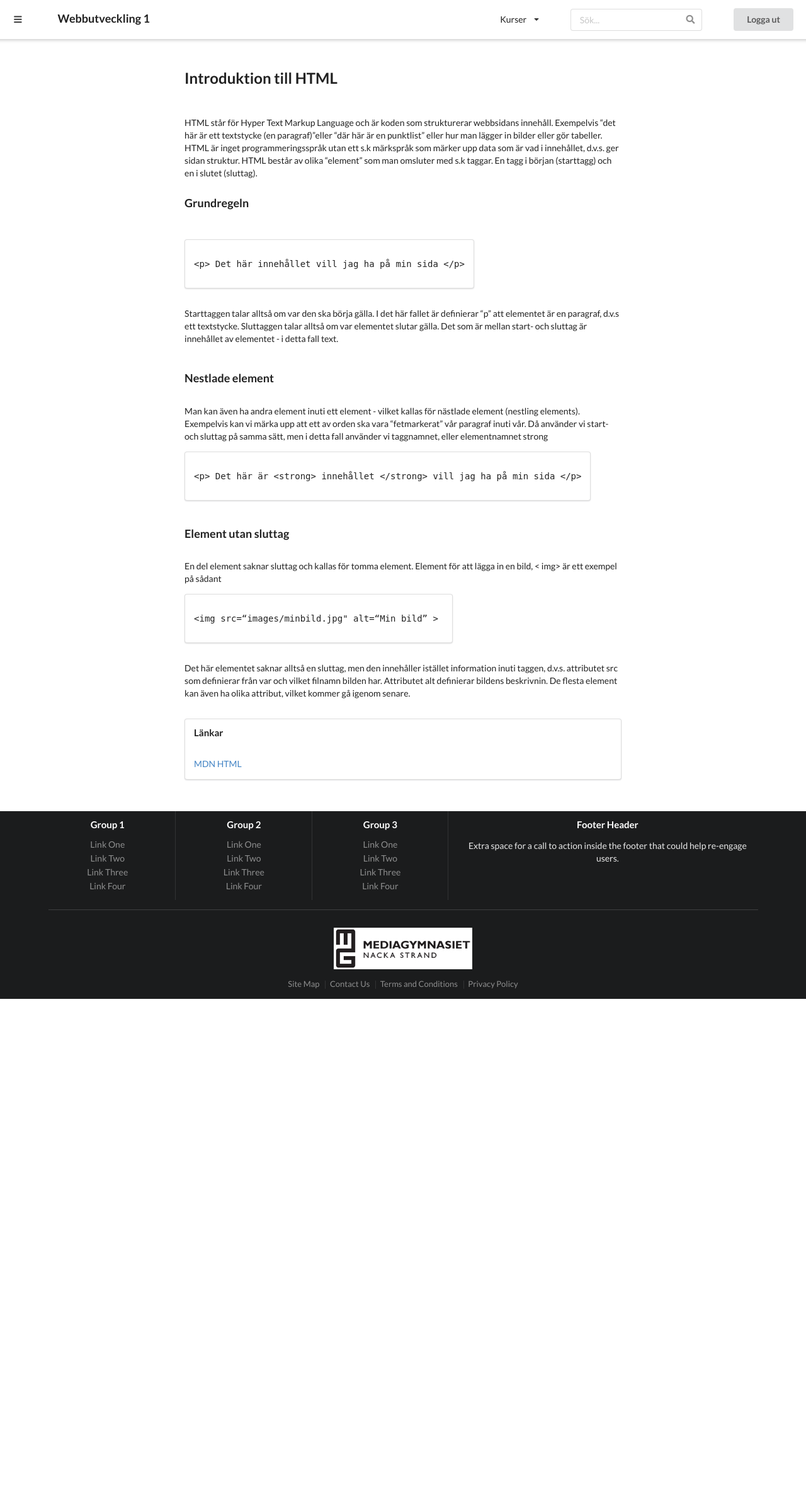
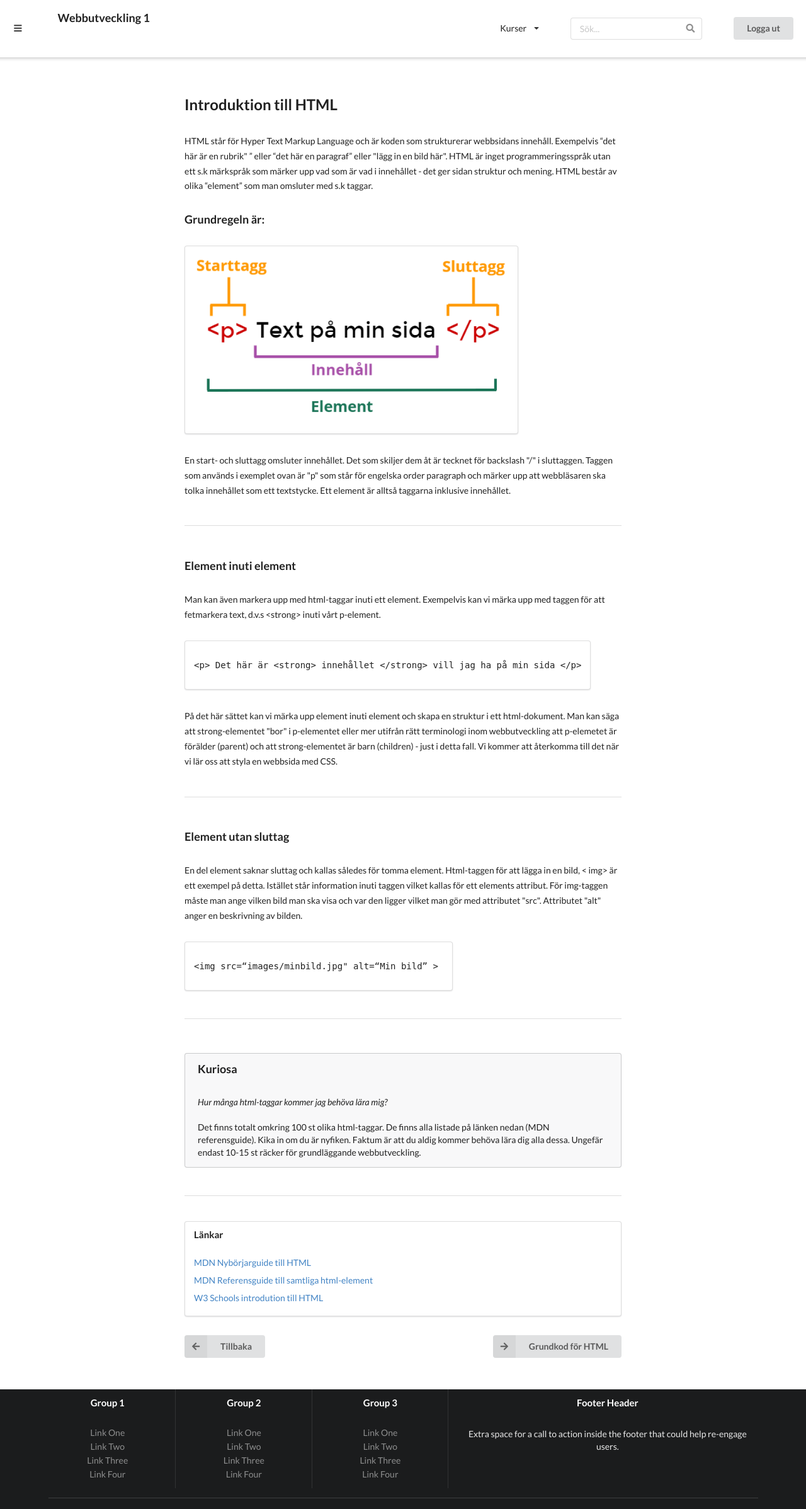
Before and after one commit to sandralMG/MGWebb, a PHP site: page /sites/webb1/html/introHTML.html in a window 1280 px wide. Shown: the top 2396 px of the page at 63% size. Before the commit the page ends 1586 px from the top, so only its background shows below. Run offline with PHP 8.4, Linux system fonts and the light colour scheme; some libraries are stand-ins or nearby versions.

Commit message:
added html section

```diff
--- a/sites/webb1/html/introHTML.html
+++ b/sites/webb1/html/introHTML.html
@@ -49,9 +49,7 @@
                 <a class="item" href="../intro/begrepp.html">
                     Begrepp
                 </a>
-                <a class="item" href="../intro/htmlanatomi.html">
-                    En webbsidas struktur
-                </a>
+
             </div>
 
         </div>
@@ -224,68 +222,118 @@
             </div> -->
                     </div>
                     <div class="ten wide column">
-
+                        <div class="ui vertical segment">
                             <!-- Intro HTML-->
                             <h2 class="ui header"> Introduktion till HTML </h2>
-                        <div class="ui hidden divider"></div>
                             <p>
-                            HTML står för Hyper Text Markup Language och är koden som strukturerar webbsidans innehåll. Exempelvis “det här är ett textstycke
-                            (en paragraf)”eller “där här är en punktlist” eller hur man lägger in bilder eller gör tabeller.
-                            HTML är inget programmeringsspråk utan ett s.k märkspråk som märker upp data som är vad i innehållet,
-                            d.v.s. ger sidan struktur. HTML består av olika “element” som man omsluter med s.k taggar. En
-                            tagg i början (starttagg) och en i slutet (sluttag).
+                                HTML står för Hyper Text Markup Language och är koden som strukturerar webbsidans innehåll. Exempelvis “det här är en rubrik"
+                                ” eller “det här en paragraf” eller "lägg in en bild här". HTML är inget programmeringsspråk
+                                utan ett s.k märkspråk som märker upp vad som är vad i innehållet - det ger sidan struktur
+                                och mening. HTML består av olika “element” som man omsluter med s.k taggar.
                             </p>
 
-                        <h3 class="header">Grundregeln</h3>
 
-                        <div class="ui hidden divider"></div>
+
+                            <h3 class="ui header">Grundregeln är:</h3>
+
 
                             <div class="ui compact segment">
-                            <pre><code class="html">&lt;p&gt; Det här innehållet vill jag ha på min sida &lt;/p&gt;</code></pre>
+                                <!--                                 <pre><code class="html">&lt;p&gt; Det här innehållet vill jag ha på min sida &lt;/p&gt;</code></pre>
+ -->
+                                <img src="../../../assets/images/grundregel.PNG" alt="html grundregel" width="500px">
                             </div>
-                        <div class="ui hidden divider"></div>
 
                             <p>
-                            Starttaggen talar alltså om var den ska börja gälla. I det här fallet är definierar “p” att elementet är en paragraf, d.v.s
-                            ett textstycke. Sluttaggen talar alltså om var elementet slutar gälla. Det som är mellan start-
-                            och sluttag är innehållet av elementet - i detta fall text.
+                                En start- och sluttagg omsluter innehållet. Det som skiljer dem åt är tecknet för backslash "/" i sluttaggen. Taggen som
+                                används i exemplet ovan är "p" som står för engelska order paragraph och märker upp att webbläsaren
+                                ska tolka innehållet som ett textstycke. Ett element är alltså taggarna inklusive innehållet.
                             </p>
 
-                        <div class="ui hidden divider"></div>
-                        <h3 class="header"> Nestlade element </h3>
+                        </div>
+
+                        <div class="ui vertical segment">
+
+                            <h3 class="ui header"> Element inuti element </h3>
                             <p>
-                            Man kan även ha andra element inuti ett element - vilket kallas för nästlade element (nestling elements). Exempelvis kan
-                            vi märka upp att ett av orden ska vara “fetmarkerat” vår paragraf inuti vår. Då använder vi start-
-                            och sluttag på samma sätt, men i detta fall använder vi taggnamnet, eller elementnamnet strong
+                                Man kan även markera upp med html-taggar inuti ett element. Exempelvis kan vi märka upp med taggen för att fetmarkera text,
+                                d.v.s &lt;strong&gt; inuti vårt p-element.
                             </p>
                             <div class="ui compact segment">
                                 <pre><code class="html">&lt;p&gt; Det här är &lt;strong&gt; innehållet &lt;/strong&gt; vill jag ha på min sida &lt;/p&gt;</code></pre>
                             </div>
+                            <p>
+                                På det här sättet kan vi märka upp element inuti element och skapa en struktur i ett html-dokument. Man kan säga att strong-elementet
+                                "bor" i p-elementet eller mer utifrån rätt terminologi inom webbutveckling att p-elemetet
+                                är förälder (parent) och att strong-elementet är barn (children) - just i detta fall. Vi
+                                kommer att återkomma till det när vi lär oss att styla en webbsida med CSS.
+                            </p>
 
 
-                        <div class="ui hidden divider"></div>
-                        <h3 class="header">Element utan sluttag </h3>
+                        </div>
+
+                        <div class="ui vertical segment">
+
+                            <h3 class="ui header">Element utan sluttag </h3>
                             <p>
-                            En del element saknar sluttag och kallas för tomma element. Element för att lägga in en bild, &lt; img&gt; är ett exempel
-                            på sådant
+                                En del element saknar sluttag och kallas således för tomma element. Html-taggen för att lägga in en bild, &lt; img&gt; är
+                                ett exempel på detta. Istället står information inuti taggen vilket kallas för ett elements
+                                attribut. För img-taggen måste man ange vilken bild man ska visa och var den ligger vilket
+                                man gör med attributet "src". Attributet "alt" anger en beskrivning av bilden.
                             </p>
                             <div class="ui compact segment">
                                 <pre><code class="html">&lt;img src=“images/minbild.jpg" alt=“Min bild” &gt; </code></pre>
                             </div>
+
+                        </div>
+
+                        <div class="ui vertical segment">
+
+
+
+
+                            <div class="ui message">
+
+                                <div class="ui header">Kuriosa</div>
+
+                                <i>Hur många html-taggar kommer jag behöva lära mig?</i>
+
+                                <br/>
+                                <br/> Det finns totalt omkring 100 st olika html-taggar. De finns alla listade på länken nedan
+                                (MDN referensguide). Kika in om du är nyfiken. Faktum är att du aldig kommer behöva lära
+                                dig alla dessa. Ungefär endast 10-15 st räcker för grundläggande webbutveckling.
+
+                            </div>
+
+                        </div>
+
+                        <div class="ui segment link">
+                            <h4 class="ui header link">Länkar </h4>
+                            <a href="https://developer.mozilla.org/sv-SE/docs/Web/HTML ">MDN Nybörjarguide till HTML</a>
+                            <br>
+                            <a href="https://developer.mozilla.org/en-US/docs/Web/HTML/Element">MDN Referensguide till samtliga html-element</a>
+                            <br>
+                            <a href="https://www.w3schools.com/html/html_intro.asp">W3 Schools introdution till HTML</a>
+                            <br>
+
+
+                        </div>
+
                         <div class="ui hidden divider"></div>
 
+                        <a href="introHTML.html">
+                            <button class="ui left floated labeled icon button">
+                                <i class="left arrow icon"></i>
+                                Tillbaka
+                            </button>
+                        </a>
 
-                        <p>
-                            Det här elementet saknar alltså en sluttag, men den innehåller istället information inuti taggen, d.v.s. attributet src som
-                            definierar från var och vilket filnamn bilden har. Attributet alt definierar bildens beskrivnin.
-                            De flesta element kan även ha olika attribut, vilket kommer gå igenom senare.
-                        </p>
-                        <div class="ui hidden divider"></div>
 
-                        <div class="ui segment ">
-                            <h4 class="ui header ">Länkar </h4>
-                            <a href="https://developer.mozilla.org/sv-SE/docs/Web/HTML ">MDN HTML</a>
-                        </div>
+                        <a href="grundkodHTML.html">
+                            <button class="ui right floated labeled icon button">
+                                <i class="right arrow icon"></i>
+                                Grundkod för HTML
+                            </button>
+                        </a>
 
 
                     </div>
--- a/style/style.css
+++ b/style/style.css
@@ -12,17 +12,17 @@
   background: none;
 }
 
-.ui.sidebar~.fixed,
-.ui.sidebar~.pusher {
+.ui.sidebar ~ .fixed,
+.ui.sidebar ~ .pusher {
   width: 100%;
 }
 
-.ui.visible.left.sidebar~.fixed,
-.ui.visible.left.sidebar~.pusher {
+.ui.visible.left.sidebar ~ .fixed,
+.ui.visible.left.sidebar ~ .pusher {
   width: calc(100% - 260px);
 }
 
-.pushable>.pusher {
+.pushable > .pusher {
   transition: transform 500ms ease, width 800ms ease;
 }
 
@@ -31,6 +31,35 @@
   margin-bottom: 50px !important;
 }
 
-#introHTML .header {
+/************
+OVERRIDES
+/***********/
+
+.ui.vertical.segment {
+  margin-bottom: 40px !important;
+}
+
+.ui.header {
   margin-bottom: 30px !important;
 }
+
+.ui.header.link {
+  margin-bottom: 20px !important;
+}
+
+.ui.link a {
+  line-height: 2em;
+}
+
+p,
+.ui.compact.segment {
+  margin-bottom: 30px !important;
+}
+
+.ui.main p {
+  line-height: 1.7em !important;
+}
+
+.ui.message {
+  margin-bottom: 30px !important;
+}
```
Also changed, not shown: sites/webb1/html/grundkodHTML.html (renamed from sites/webb1/html/grundmallHTML.html, +73 -45 lines), sites/webb1/html/textHTML.html (+5 -7 lines), sites/webb1/index.html (+4 -5 lines), sites/webb1/info/betygskriterier.html (+2 -5 lines), sites/webb1/info/kursplan.html (+2 -5 lines), sites/webb1/info/planering.html (+29 -32 lines), sites/webb1/intro/begrepp.html (+2 -5 lines), sites/webb1/intro/browsers.html (+2 -5 lines), sites/webb1/intro/historia.html (+4 -7 lines), sites/webb1/intro/htmlanatomi.html (deleted, +0 -221 lines), assets/images/grundregel.PNG (added). Lines whose indentation alone changed are shown as unchanged.
